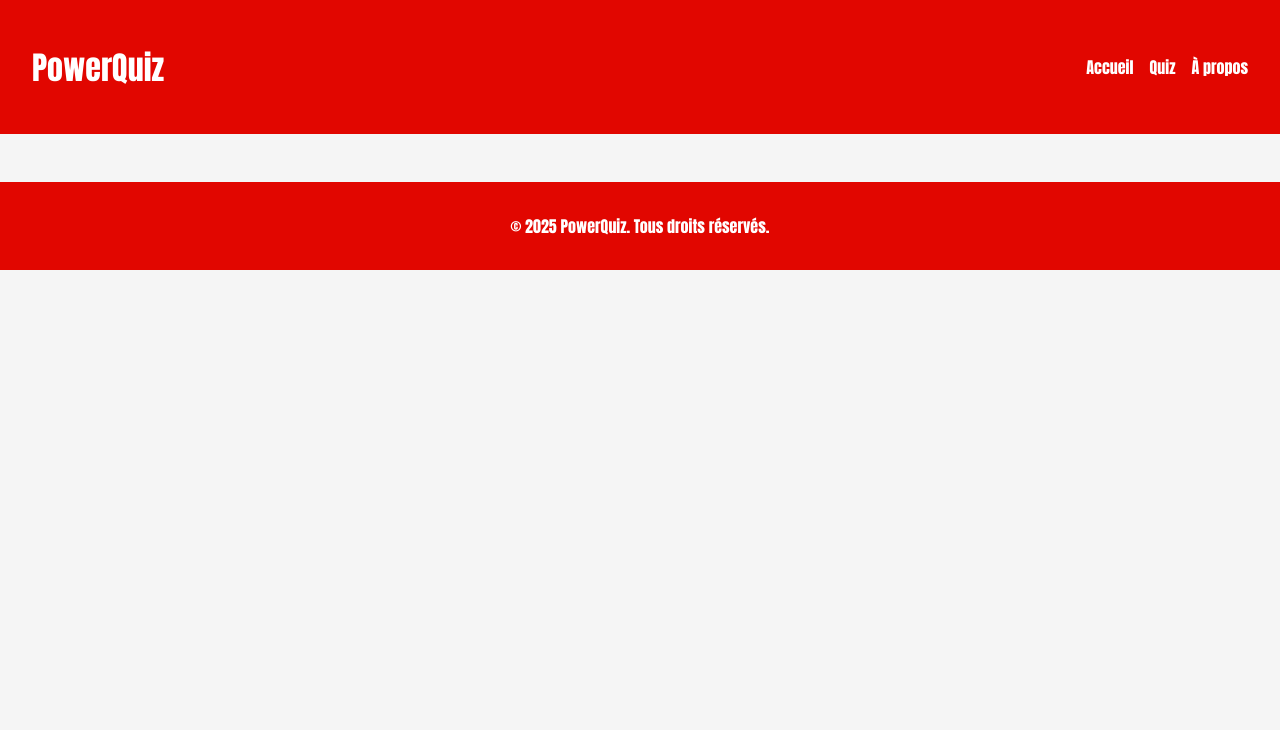
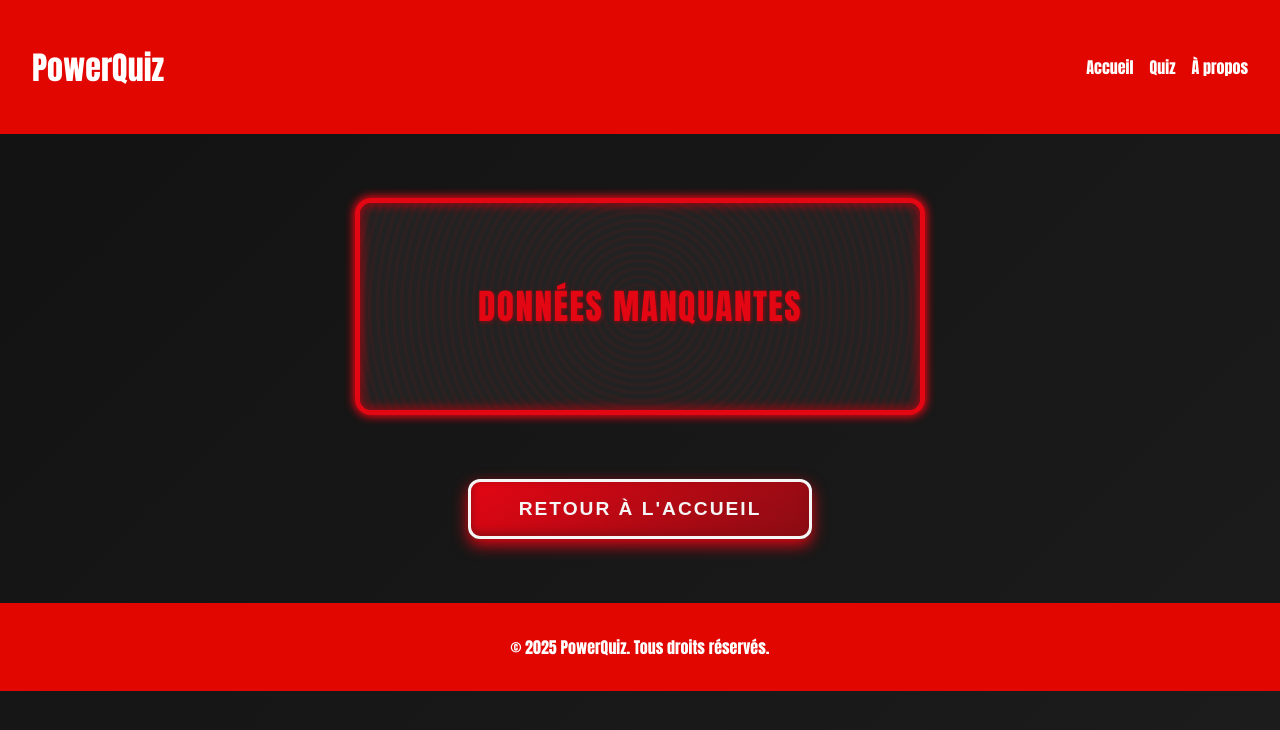
Before and after one commit to IDGHIM/powerlifting-quiz, a React (Create React App) app in the folder client/: page /result in a window 1280 px wide. Shown: the top 730 px of the page. Built offline with nearby package versions, Linux system fonts and the light colour scheme; the HTML template or start-up script is replaced by a standard one.

Commit message:
Ajout routes / Nouveau Badge / Edit result page

```diff
--- a/client/src/App.tsx
+++ b/client/src/App.tsx
@@ -2,7 +2,8 @@ import React from 'react';
 import { BrowserRouter as Router, Routes, Route } from 'react-router-dom';
 import HomePage from './pages/HomePage.tsx';
 import QuizPage from './features/quiz/QuizPage.tsx';
-import CategoriesPage from './pages/CategoryPage.tsx';
+import ResultPage from './pages/ResultPage.tsx';
+import CategoryPage from './pages/CategoryPage.tsx';
 import Layout from './components/Layout.tsx';
 
 const App: React.FC = () => {
@@ -11,8 +12,9 @@ const App: React.FC = () => {
       <Layout>
         <Routes>
           <Route path="/" element={<HomePage />} />
-          <Route path="/categories" element={<CategoriesPage />} />
+          <Route path="/categories" element={<CategoryPage />} />
           <Route path="/quiz" element={<QuizPage />} />
+          <Route path="/result" element={<ResultPage />} />
         </Routes>
       </Layout>
     </Router>
--- a/client/src/components/badges.css
+++ b/client/src/components/badges.css
@@ -42,10 +42,41 @@
   border-color: #e10600;
 }
 
-/* Badge Niveau 75 - 100% */
+/* Badge Niveau 75 - 90% */
 .badge-excellent {
   background: linear-gradient(45deg, #ffd700, #f5c400);
   border-color: #ffd700;
+  color: #1c1c1c;
+}
+
+/* Badge Niveau 90%+ Powerlifting */
+.badge-powerlifting {
+  background: linear-gradient(45deg, #3a3a3a, #1c1c1c);
+  border-color: #e30613;
+  color: #e30613;
+  box-shadow:
+    0 0 10px #e30613,
+    inset 0 0 8px #8b0c14;
+  font-weight: 900;
+  letter-spacing: 2px;
+  text-shadow:
+    0 0 6px #e30613,
+    0 0 12px #8b0c14;
+}
+
+/* Force la couleur et ajoute glow sur l’icône haltère */
+.badge-powerlifting .badge-icon {
+  color: #e30613;
+  filter: drop-shadow(0 0 6px #8b0c14);
+  transition: color 0.3s ease, filter 0.3s ease;
+}
+
+/* Animation au hover sur le badge Powerlifting pour l’icône */
+.badge-powerlifting:hover .badge-icon {
+  color: #ff2a2a;
+  filter: drop-shadow(0 0 12px #ff2a2a);
+  transform: scale(1.2);
+  transition: transform 0.3s ease, color 0.3s ease, filter 0.3s ease;
 }
 
 /* Animation d'entrée */
--- a/client/src/components/badges.tsx
+++ b/client/src/components/badges.tsx
@@ -1,6 +1,6 @@
 import React from 'react';
 import './badges.css';
-import { FaMedal, FaTrophy, FaStar, FaCrown } from 'react-icons/fa';
+import { FaMedal, FaTrophy, FaStar, FaCrown, FaDumbbell } from 'react-icons/fa';
 
 interface BadgeProps {
   scorePercentage: number;
@@ -37,10 +37,15 @@ const Badge: React.FC<BadgeProps> = ({ scorePercentage }) => {
     badgeText = 'Solide';
     badgeIcon = <FaStar className="badge-icon" />;
     // playSound(solidSound);
-  } else {
+  } else if (scorePercentage < 90) {
     badgeClass = 'badge-excellent';
     badgeText = 'Champion';
     badgeIcon = <FaCrown className="badge-icon" />;
+    // playSound(championSound);
+  } else {
+    badgeClass = 'badge-powerlifting';
+    badgeText = 'Powerlifting';
+    badgeIcon = <FaDumbbell className="badge-icon" />;
     // playSound(championSound);
   }
 
--- a/client/src/features/quiz/QuizPage.tsx
+++ b/client/src/features/quiz/QuizPage.tsx
@@ -1,23 +1,20 @@
 import React, { useState } from 'react';
-import { useLocation } from 'react-router-dom';
+import { useLocation, useNavigate } from 'react-router-dom';
 import { quizDatabase, Question } from '../../data/quizData.ts';
 import './QuizPage.css';
-import Badge from '../../components/badges.tsx';
 
 const QuizPage: React.FC = () => {
   const location = useLocation();
+  const navigate = useNavigate();
   const queryParams = new URLSearchParams(location.search);
   const category = queryParams.get('category');
 
-  // Sélection des questions selon la catégorie
   const quizData = quizDatabase[category as string];
 
   const [currentQuestionIndex, setCurrentQuestionIndex] = useState(0);
   const [selectedOption, setSelectedOption] = useState<string | null>(null);
   const [score, setScore] = useState(0);
-  const [showResult, setShowResult] = useState(false);
 
-  // Gestion de l'absence de catégorie ou catégorie non trouvée
   if (!quizData) {
     return (
       <div>
@@ -31,26 +28,28 @@ const QuizPage: React.FC = () => {
 
   const handleAnswer = (option: string) => {
     setSelectedOption(option);
-    if (option === currentQuestion.answer) {
-      setScore(score + 1);
-    }
+
+    const isCorrect = option === currentQuestion.answer;
+    const newScore = isCorrect ? score + 1 : score;
+
     setTimeout(() => {
       if (currentQuestionIndex + 1 < quizData.length) {
         setCurrentQuestionIndex(currentQuestionIndex + 1);
         setSelectedOption(null);
+        setScore(newScore);
       } else {
-        setShowResult(true);
+        navigate('/result', {
+          state: { score: newScore, total: quizData.length, category }
+        });
       }
     }, 1000);
   };
 
   return (
-
     <div className="quiz-container">
       <h1>Quiz : {category}</h1>
       <p>Ici, tu vas répondre à un quiz sur : {category}</p>
 
-        {!showResult ? (
       <div className="quiz-card">
         <h2>Question {currentQuestionIndex + 1} / {quizData.length}</h2>
         <p>{currentQuestion.question}</p>
@@ -68,20 +67,13 @@ const QuizPage: React.FC = () => {
                     : ''
                   : ''
               }`}
-                  disabled={!!selectedOption} // désactive après sélection
+              disabled={!!selectedOption}
             >
               {option}
             </button>
           ))}
         </div>
       </div>
-        ) : (
-          <div className="quiz-result">
-            <h2>Quiz terminé !</h2>
-            <p>Votre score : {score} / {quizData.length}</p>
-             <Badge scorePercentage={(score / quizData.length) * 100} />
-          </div>
-        )}
     </div>
   );
 };
--- /dev/null
+++ b/client/src/pages/ResultPage.css
@@ -0,0 +1,162 @@
+:root {
+  --sbd-red: #E30613;
+  --sbd-dark-red: #8B0C14;
+  --sbd-black: #1C1C1C;
+  --sbd-gray: #A7A9AC;
+  --sbd-white: #F5F5F5;
+}
+
+body {
+  background: linear-gradient(135deg, #121212 0%, #1c1c1c 100%);
+  font-family: 'Impact', 'Arial Black', Arial, sans-serif;
+  color: var(--sbd-white);
+  margin: 0;
+  padding: 0;
+}
+
+.result-container {
+  max-width: 480px;
+  margin: 4rem auto;
+  padding: 3rem 2.5rem;
+  background-color: #222222;
+  border: 5px solid var(--sbd-red);
+  border-radius: 16px;
+  box-shadow:
+    0 0 8px 2px var(--sbd-red),
+    inset 0 0 10px 3px var(--sbd-dark-red);
+  text-align: center;
+  letter-spacing: 1.5px;
+  text-transform: uppercase;
+  user-select: none;
+  position: relative;
+}
+
+.result-container::before {
+  content: "";
+  position: absolute;
+  top: 0; left: 0; right: 0; bottom: 0;
+  border-radius: 16px;
+  background:
+    repeating-radial-gradient(circle at center,
+      transparent 0 4px,
+      rgba(255, 0, 0, 0.05) 5px 8px);
+  pointer-events: none;
+  z-index: 0;
+}
+
+.result-container > * {
+  position: relative;
+  z-index: 1;
+}
+
+.result-container h1 {
+  font-size: 2.8rem;
+  margin-bottom: 1.2rem;
+  color: var(--sbd-red);
+  text-shadow:
+    2px 2px 6px var(--sbd-dark-red),
+    0 0 8px var(--sbd-red);
+}
+
+.result-container h2 {
+  font-size: 2.2rem;
+  margin-bottom: 1.8rem;
+  color: var(--sbd-red);
+  text-shadow: 1px 1px 4px var(--sbd-dark-red);
+}
+
+.result-container p {
+  font-size: 1.5rem;
+  margin-bottom: 3rem;
+  font-weight: 700;
+  color: var(--sbd-white);
+  text-shadow: 1px 1px 3px var(--sbd-black);
+  animation: scoreGlowPulse 2.5s ease-in-out infinite;
+}
+
+.result-container button {
+  background: linear-gradient(145deg, var(--sbd-red), var(--sbd-dark-red));
+  color: var(--sbd-white);
+  border: 3px solid var(--sbd-white);
+  padding: 1rem 3rem;
+  font-size: 1.2rem;
+  font-weight: 900;
+  letter-spacing: 2px;
+  border-radius: 12px;
+  cursor: pointer;
+  box-shadow:
+    0 6px 15px var(--sbd-red),
+    inset 0 -3px 8px var(--sbd-dark-red);
+  transition:
+    background-color 0.3s ease,
+    box-shadow 0.3s ease,
+    transform 0.15s ease;
+  text-transform: uppercase;
+}
+
+.result-container button:hover {
+  background: linear-gradient(145deg, var(--sbd-dark-red), var(--sbd-red));
+  box-shadow:
+    0 10px 20px var(--sbd-red),
+    inset 0 -5px 12px var(--sbd-dark-red);
+  transform: scale(1.05);
+}
+
+.result-container button:focus {
+  outline: 4px solid var(--sbd-white);
+  outline-offset: 3px;
+}
+
+.outside-button {
+  max-width: 480px;
+  margin: 2rem auto 4rem;
+  text-align: center;
+}
+
+.outside-button button {
+  background: linear-gradient(145deg, var(--sbd-red), var(--sbd-dark-red));
+  color: var(--sbd-white);
+  border: 3px solid var(--sbd-white);
+  padding: 1rem 3rem;
+  font-size: 1.2rem;
+  font-weight: 900;
+  letter-spacing: 2px;
+  border-radius: 12px;
+  cursor: pointer;
+  box-shadow:
+    0 6px 15px var(--sbd-red),
+    inset 0 -3px 8px var(--sbd-dark-red);
+  transition:
+    background-color 0.3s ease,
+    box-shadow 0.3s ease,
+    transform 0.15s ease;
+  text-transform: uppercase;
+}
+
+.outside-button button:hover {
+  background: linear-gradient(145deg, var(--sbd-dark-red), var(--sbd-red));
+  box-shadow:
+    0 10px 20px var(--sbd-red),
+    inset 0 -5px 12px var(--sbd-dark-red);
+  transform: scale(1.05);
+}
+
+.outside-button button:focus {
+  outline: 4px solid var(--sbd-white);
+  outline-offset: 3px;
+}
+
+@keyframes scoreGlowPulse {
+  0%, 100% {
+    transform: scale(1);
+    text-shadow:
+      0 0 6px var(--sbd-red),
+      0 0 12px var(--sbd-dark-red);
+  }
+  50% {
+    transform: scale(1.1);
+    text-shadow:
+      0 0 12px var(--sbd-red),
+      0 0 24px var(--sbd-dark-red);
+  }
+}
--- a/client/src/pages/ResultPage.tsx
+++ b/client/src/pages/ResultPage.tsx
@@ -0,0 +1,40 @@
+import React from 'react';
+import { useLocation, useNavigate } from 'react-router-dom';
+import Badge from './../components/badges.tsx';
+import './ResultPage.css';
+
+const ResultPage: React.FC = () => {
+  const location = useLocation();
+  const navigate = useNavigate();
+  const { score, total, category } = location.state || {};
+
+  if (score === undefined || total === undefined) {
+    return (
+      <>
+        <div className="result-container">
+          <h2>Données manquantes</h2>
+        </div>
+        <div className="outside-button">
+          <button onClick={() => navigate('/')}>Retour à l'accueil</button>
+        </div>
+      </>
+    );
+  }
+
+  const percentage = (score / total) * 100;
+
+  return (
+    <>
+      <div className="result-container">
+        <h1>Résultats : {category}</h1>
+        <p>Tu as obtenu {score} / {total} bonnes réponses.</p>
+        <Badge scorePercentage={percentage} />
+      </div>
+      <div className="outside-button">
+        <button onClick={() => navigate('/')}>Rejouer</button>
+      </div>
+    </>
+  );
+};
+
+export default ResultPage;
```
Lines whose indentation alone changed are shown as unchanged.
